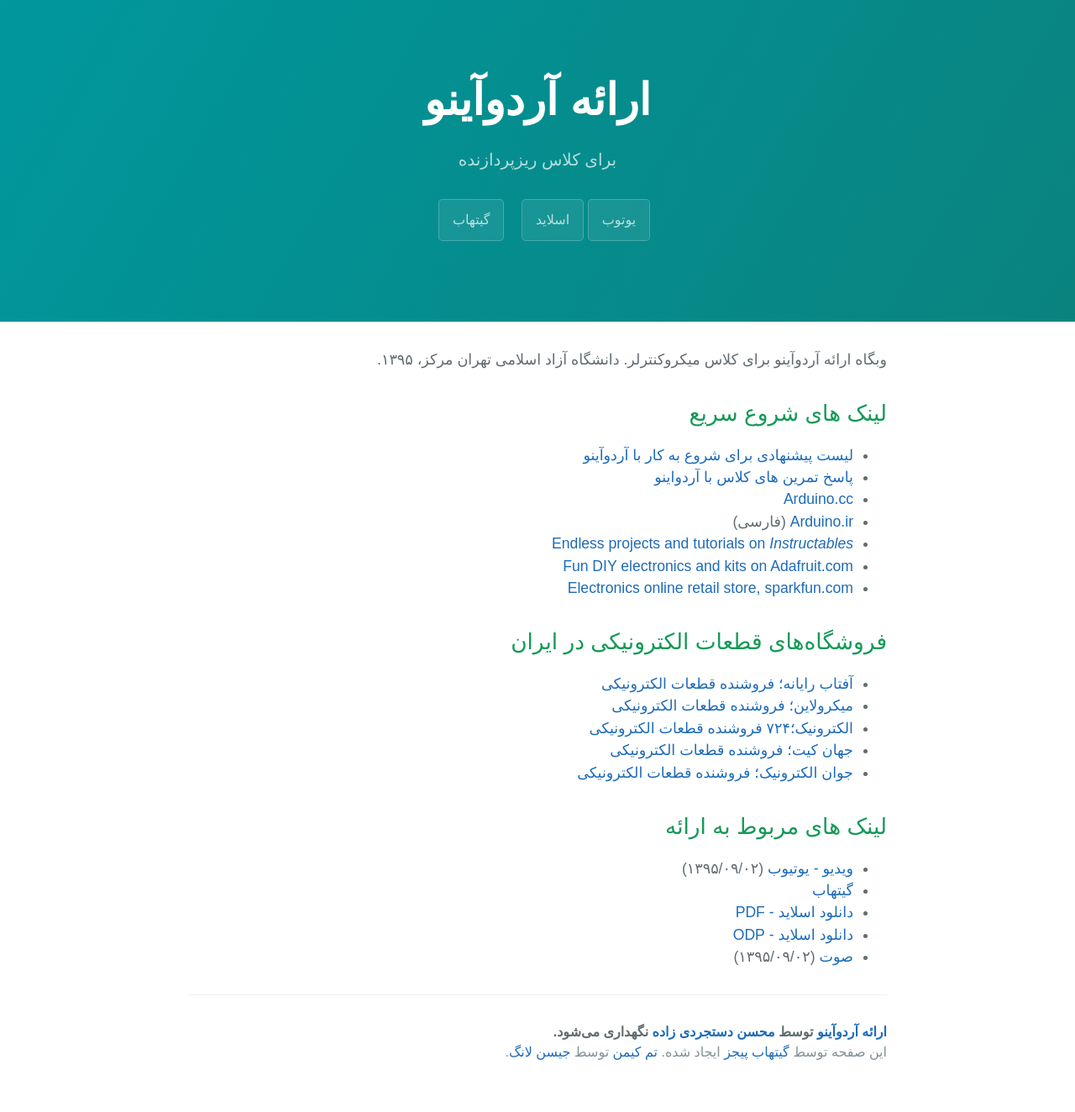
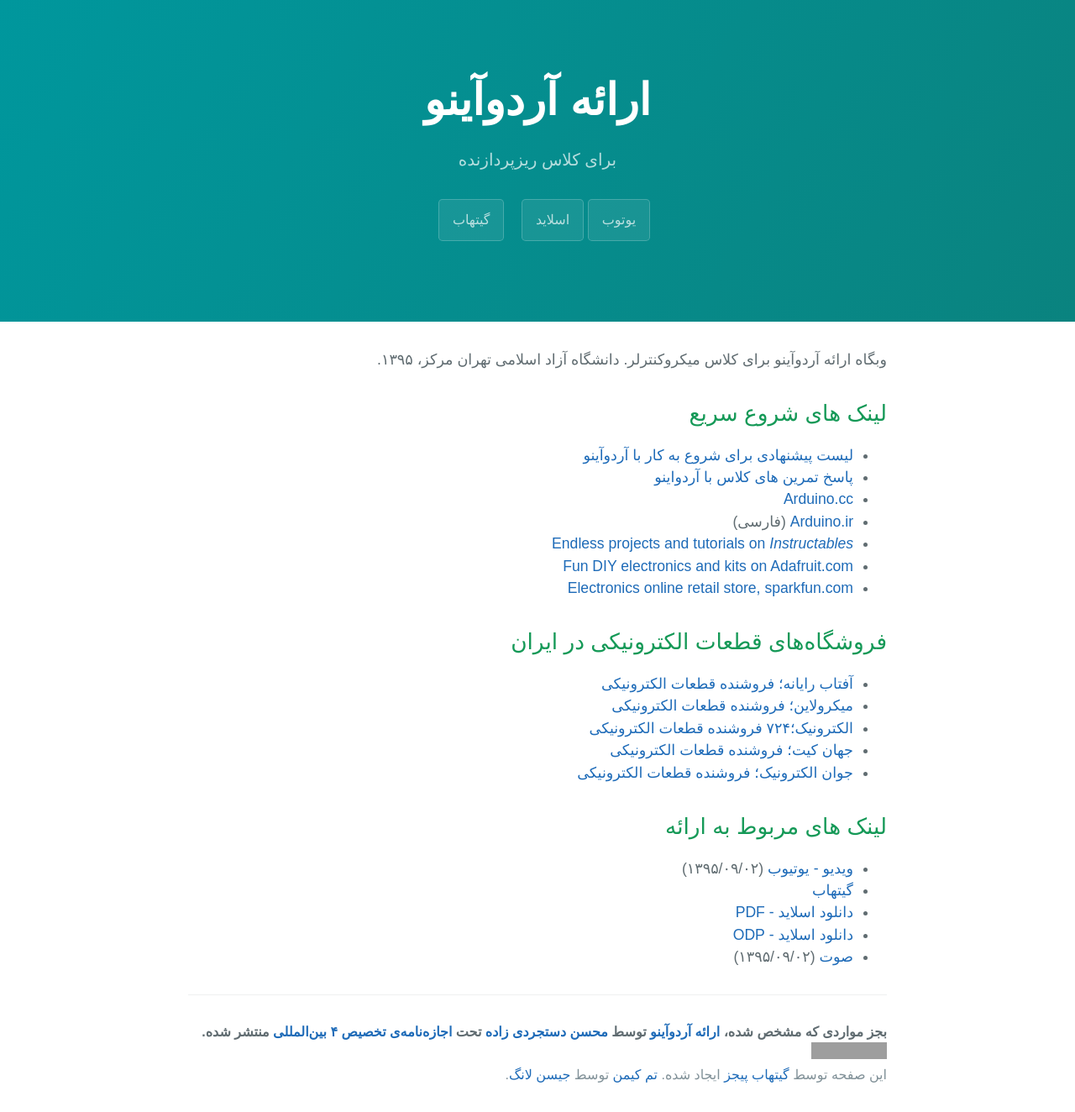
Before and after one commit to mohsend/arduino, a Jekyll site: the page built from index.html, in a window 1280 px wide. Shown: the whole page at 84% size. Built offline with Jekyll 4.4.1, drawn with Linux system fonts in a browser that asks for light colours; some web fonts are replaced; the list of posts is cut into pages by our own code; before the commit the page ends 1297 px from its top, so only the background shows below that; grey boxes are pictures that could not be loaded.

Commit message:
Fix formatting, Add license info

```diff
--- a/_includes/head.html
+++ b/_includes/head.html
@@ -1,6 +1,6 @@
 <head>
   <meta charset="UTF-8">
-  <title>{{ site.title }}</title>
+  <title>{{ page.title }} &middot; {{ site.title }}</title>
   <meta name="viewport" content="width=device-width, initial-scale=1">
   <meta name="theme-color" content="#00979D">
   <link rel="stylesheet" href="{{ site.baseurl }}/css/normalize.css">
--- a/_includes/page-footer.html
+++ b/_includes/page-footer.html
@@ -1,4 +1,4 @@
 <footer class="site-footer">
-  <span class="site-footer-owner"><a href="{{ site.url }}">{{ site.title }}</a> توسط <a href="{{ site.author.url }}">{{ site.author.name }}</a> نگهداری می‌شود.</span>
+  <span class="site-footer-owner">بجز مواردی که مشخص شده، <a href="{{ site.url }}" xmlns:dct="http://purl.org/dc/terms/" property="dct:title">{{ site.title }}</a>  توسط <a href="{{ site.author.url }}" xmlns:cc="http://creativecommons.org/ns#" property="cc:attributionName">{{ site.author.name }}</a> تحت <a href="https://creativecommons.org/licenses/by/4.0/deed.fa" rel="license">اجازه‌نامه‌ی تخصیص ۴ بین‌المللی</a> منتشر شده. <a rel="license" href="http://creativecommons.org/licenses/by/4.0/"><img alt="Creative Commons License" style="border-width:0" src="https://i.creativecommons.org/l/by/4.0/80x15.png" /></a></span>
   <span class="site-footer-credits">این صفحه توسط <a href="https://pages.github.com">گیتهاب پیجز</a> ایجاد شده. <a href="https://github.com/pietromenna/jekyll-cayman-theme"> تم کیمن</a> توسط <a href="http://github.com/jasonlong">جیسن لانگ</a>.</span>
 </footer>
```
